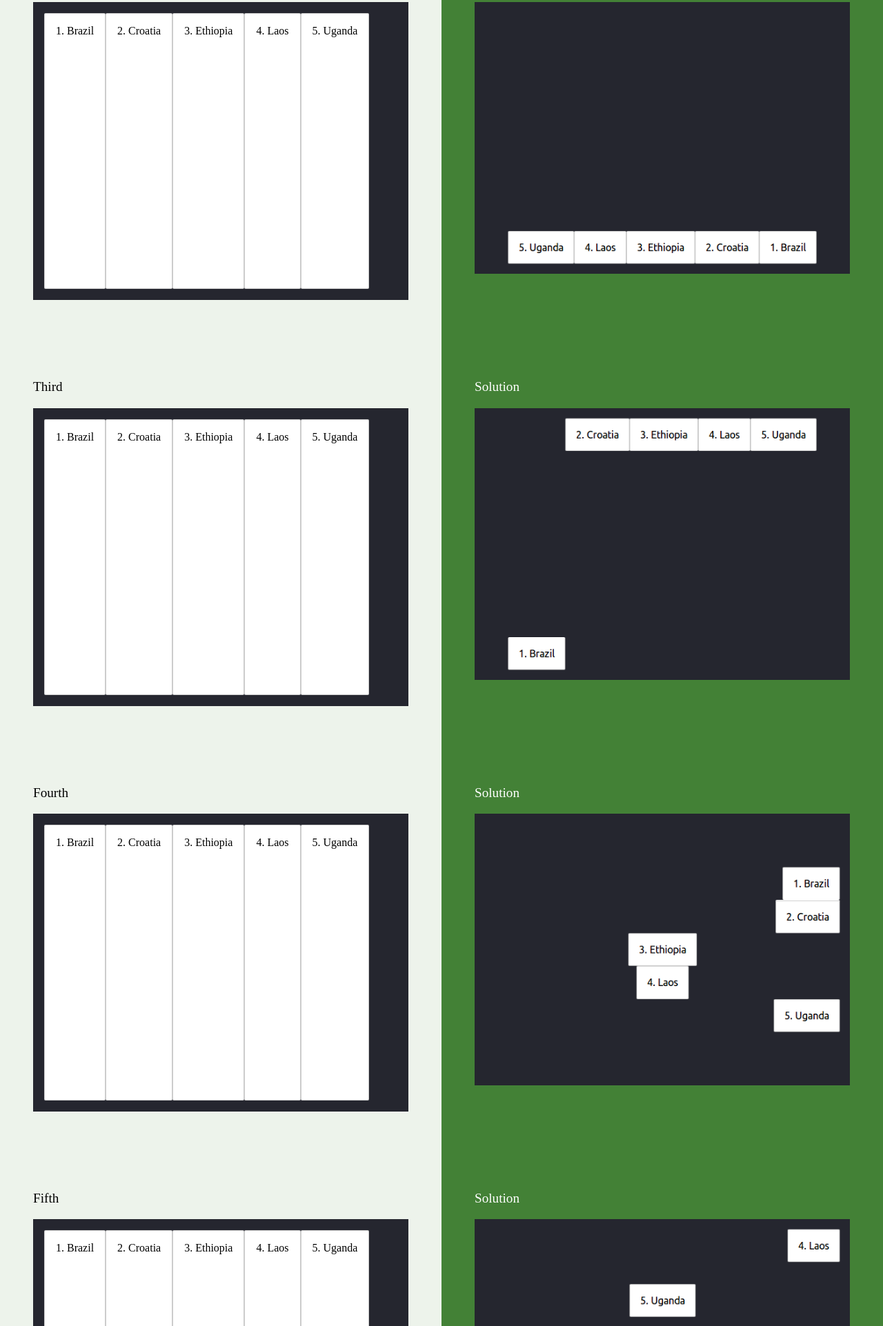
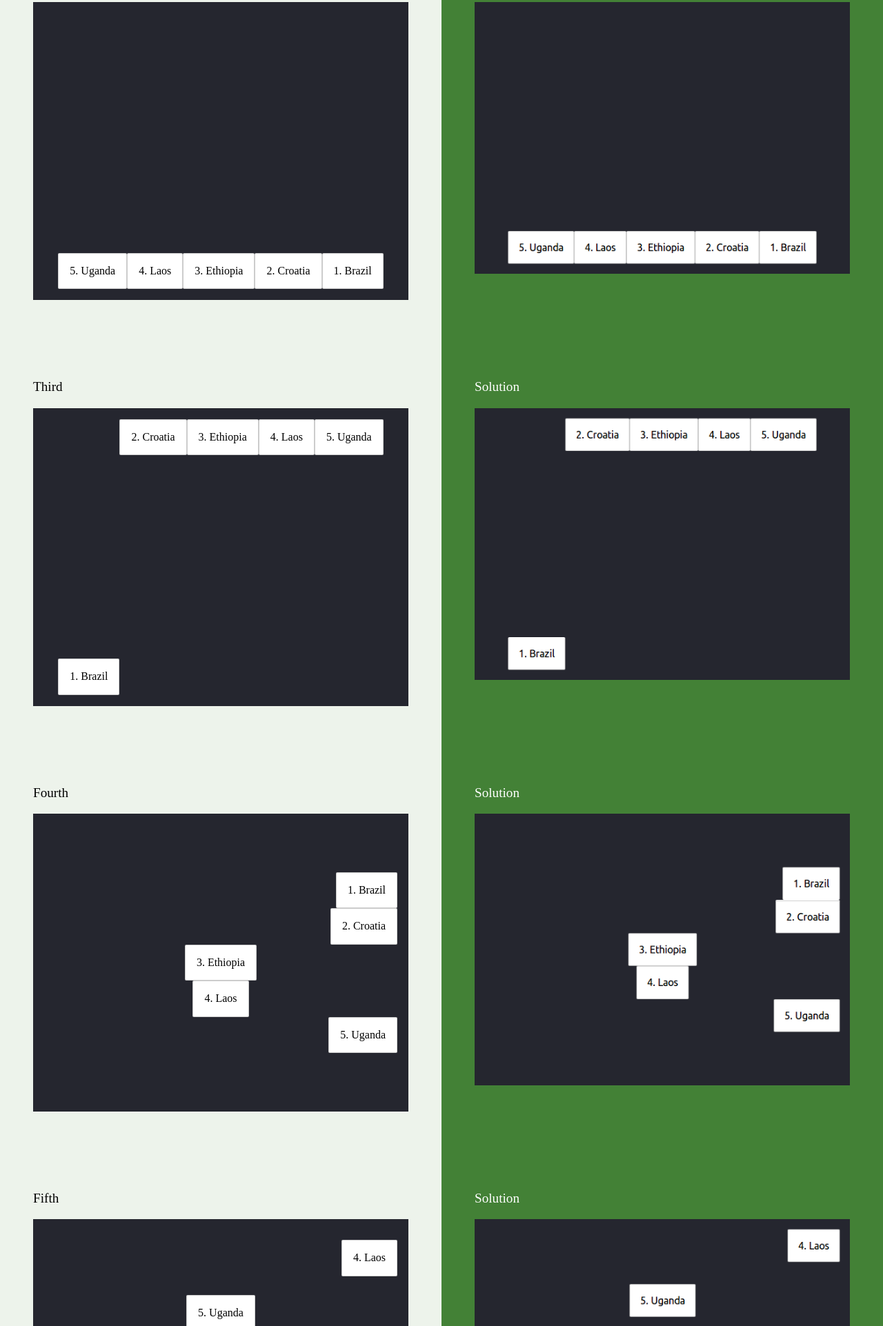
Before and after one commit to zaynab-dh/codi-project, a website: page week-2/16-more-flexbox/index.html in a window 1280 px wide. Shown: the part 877-2800 px from the top of the page at 69% size. Drawn offline with Linux system fonts and the light colour scheme.

Commit message:
completed 16-more-flexbox exercise

```diff
--- a/week-2/16-more-flexbox/flexbox.css
+++ b/week-2/16-more-flexbox/flexbox.css
@@ -3,3 +3,41 @@
 }
 
 /* Add your own CSS code below */
+.countries--first {
+  align-items: flex-end;
+  justify-content: flex-end;
+}
+.countries--second {
+  align-items: flex-end;
+  justify-content: center;
+  flex-direction: row-reverse;
+}
+.countries--third {
+  align-items: flex-start;
+  justify-content: center;
+}
+.countries--third > .country--brazil {
+  align-self: flex-end;
+}
+.countries--fourth {
+  align-items: flex-end;
+  flex-direction: column;
+  justify-content: center;
+}
+.countries--fourth > .country--ethiopia {
+  align-self: center;
+}
+.countries--fourth > .country--laos {
+  align-self: center;
+}
+.countries--fifth {
+  align-items: flex-end;
+  flex-direction: column-reverse;
+  justify-content: space-around;
+}
+.countries--fifth > .country--laos {
+  order: 5;
+}
+.countries--fifth > .country--uganda {
+  align-self: center;
+}
```
